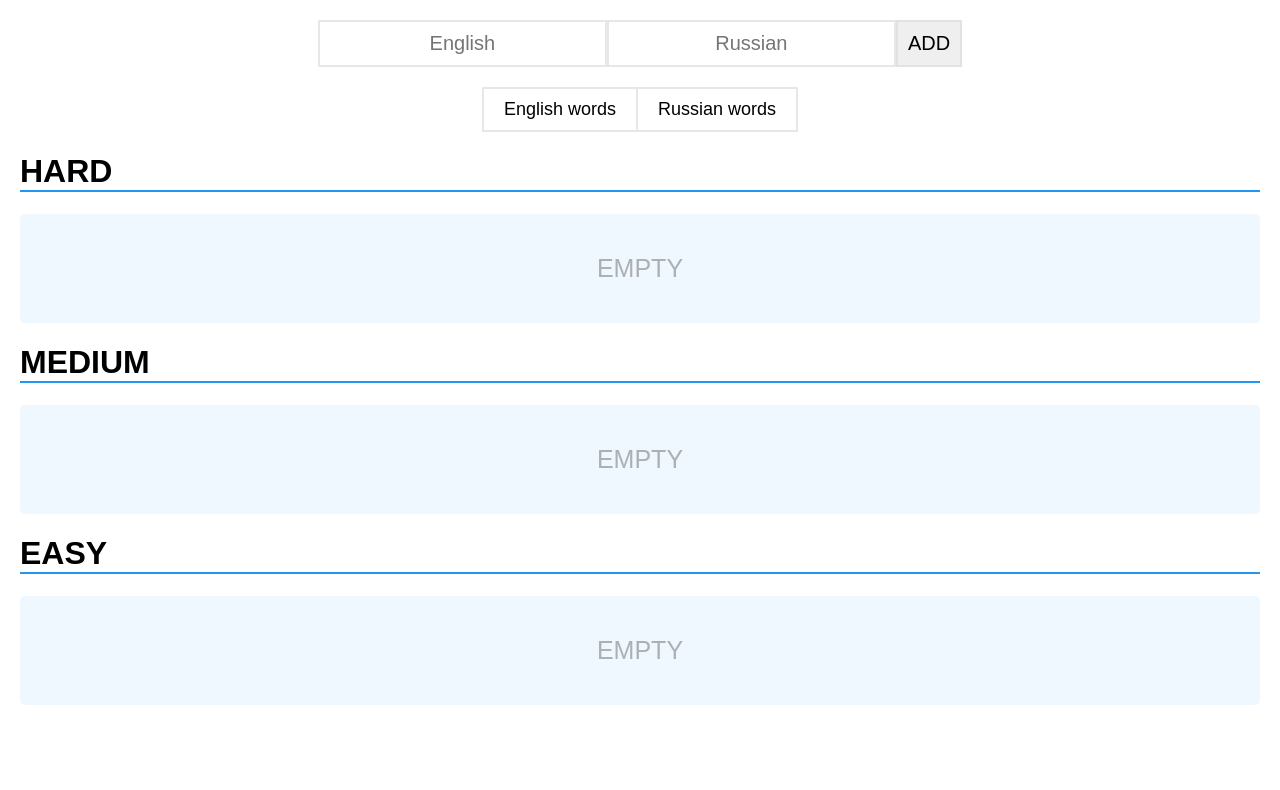
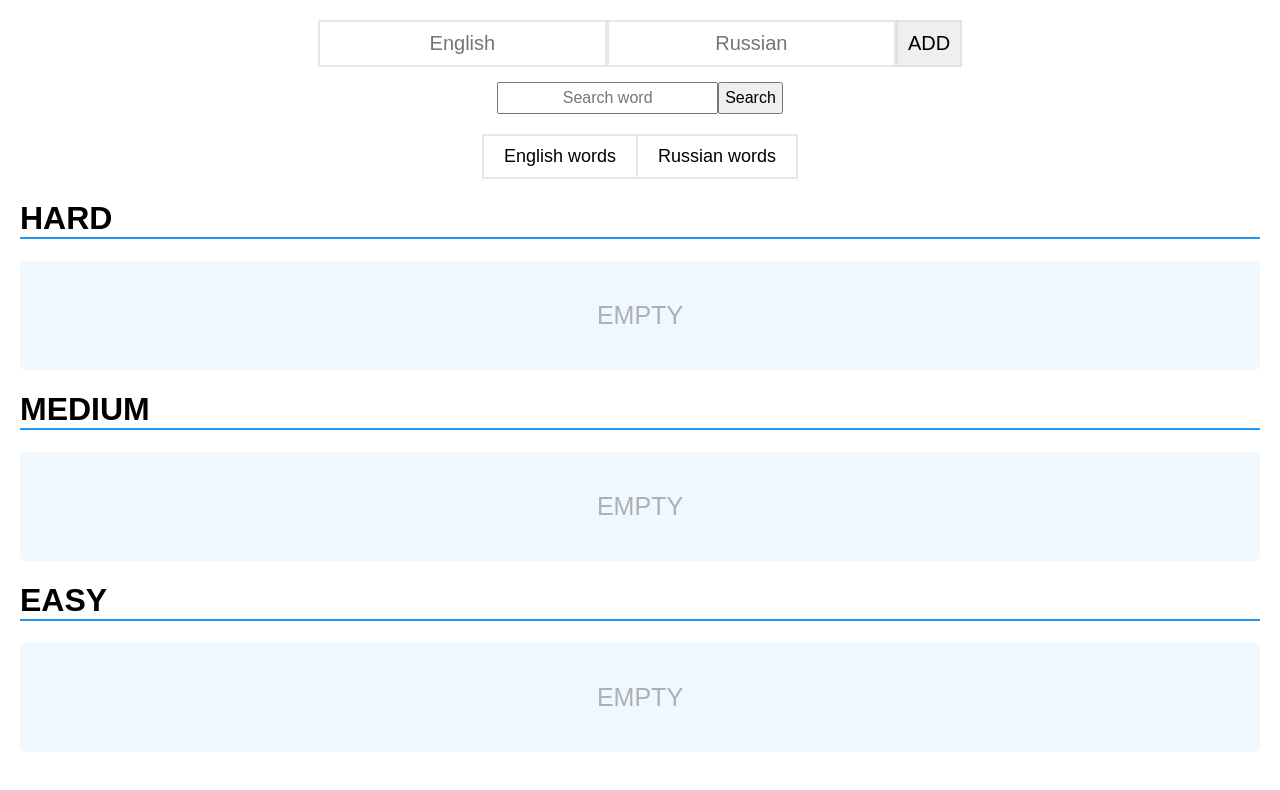
Before and after one commit to sorc97/Dictionary, a React (Create React App) app: page /#/ in a window 1280 px wide. Shown: the top 790 px of the page. Built offline with nearby package versions, Linux system fonts and the light colour scheme.

Commit message:
Search and Errors handling

```diff
--- a/public/index.html
+++ b/public/index.html
@@ -34,6 +34,17 @@
 
     .addWord-button{
       cursor: pointer;
+    }
+
+    .search-form{
+      text-align: center;
+      margin-top: 15px;
+    }
+
+    .search-form>*{
+      padding: 5px;
+      font-size: 16px;
+      text-align: center;
     }
 
     .changeLang-wrapper{
@@ -97,6 +108,7 @@
       border: 2px solid rgba(223, 220, 220, 0.719);
       border-radius: 5px;
       cursor: pointer;
+      text-transform: uppercase;
       transition: all .4s ease;
     }
 
@@ -185,11 +197,12 @@
       z-index: 3;
     }
 
-    .modal-content>h1{
+    .phrases-header{
       text-align: center;
+      text-transform: uppercase;
     }
 
-    .modal-content>h1>span:nth-of-type(1) {
+    .phrases-header>span:nth-of-type(1) {
       border-bottom: 2px solid #2196F3;
       margin-bottom: 20px;
       line-height: 1.5em;
--- a/src/components/App.js
+++ b/src/components/App.js
@@ -4,18 +4,29 @@ import {
   ComplexititesContainer,
   ChangeLangContainer,
   ContextMenuContainer,
-  PhrasesContainer
+  PhrasesContainer,
+  Search
 } from './Containers'
-import {Route} from 'react-router-dom'
+// import Modal from './Modal'
+import ModalError from './ModalError'
+import {Route, Switch} from 'react-router-dom'
 
 const App = () =>
   <Route path='/' component={() =>
     <div className='wrapper'>
       <NewWord/>
+      <Search/>
       <ChangeLangContainer/>
       <ComplexititesContainer/>
       <ContextMenuContainer/>
-      <Route path='/phrases/:id' component={PhrasesContainer}/>
+      <Switch>
+        <Route
+          path='/phrases/error'
+          component={({history})=>
+            <ModalError history={history} title='Word not found'/>}
+        />
+        <Route path='/phrases/:id' component={PhrasesContainer}/>
+      </Switch>
     </div>
   }/>
 
--- a/src/components/Containers.js
+++ b/src/components/Containers.js
@@ -15,6 +15,7 @@ import ChangeLangForm from './ChangeLangForm'
 import Complexitites from './Complexities'
 import ContextMenu from './ContextMenu'
 import PhrasesModal from './PhrasesModal'
+import SearchForm from './SearchForm'
 import {findById} from '../lib/array-helpers'
 
 //Add Word Form
@@ -26,6 +27,12 @@ export const NewWord = connect(
     }
   })
 )(AddWordForm)
+
+export const Search = connect(
+  state => ({
+    words: [...state.words]
+  })
+)(SearchForm)
 
 //Change Language Form
 export const ChangeLangContainer = connect(
--- /dev/null
+++ b/src/components/ModalError.js
@@ -0,0 +1,9 @@
+import React from 'react'
+import Modal from './Modal'
+
+const ModalError = ({title, history}) =>
+  <Modal onHideModal={() => history.goBack()}>
+    <h1>{title}</h1>
+  </Modal>
+
+export default ModalError
--- a/src/components/PhrasesModal.js
+++ b/src/components/PhrasesModal.js
@@ -3,12 +3,18 @@ import AddPhraseForm from './AddPhraseForm'
 import PhrasesList from './PhrasesList'
 import {withRouter} from 'react-router-dom'
 import Modal from './Modal'
-
+import ModalError from './ModalError'
 
 const PhrasesModal = ({word = {}, onNewPhrase = f=> f, history}) =>
+  (!Object.keys(word).length) ?
+    <ModalError title="Word not found" history={history}/> :
     <Modal onHideModal={()=> history.goBack()}>
       <React.Fragment>
-      <h1><span>{word.eng}</span> <br/> <span>{word.rus}</span></h1>
+        <h1 className="phrases-header">
+          <span>{word.eng}</span>
+          <br/>
+          <span>{word.rus}</span>
+        </h1>
         <AddPhraseForm
           onNewPhrase={phrase => onNewPhrase(phrase, word.id)}/>
         {
--- /dev/null
+++ b/src/components/SearchForm.js
@@ -0,0 +1,34 @@
+import React from 'react'
+import {findByTitle} from '../lib/array-helpers'
+import {withRouter} from 'react-router-dom'
+
+const SearchForm = ({words, history}) => {
+  let _serchQuery;
+
+  const submit = e => {
+    e.preventDefault();
+
+    const query = _serchQuery.value.toLowerCase();
+    const foundWord = findByTitle(words, query);
+
+    (foundWord) ?
+      history.push(`/phrases/${foundWord.id}`) :
+      history.push(`/phrases/error`)
+
+    _serchQuery.value = '';
+  }
+
+  return (
+    <form onSubmit={submit} name='search' className='search-form'>
+      <input
+        type='text'
+        placeholder='Search word'
+        ref={input => _serchQuery = input}
+        className='search-text'/>
+      <button className='search-button'>Search</button>
+    </form>
+  )
+
+}
+
+export default withRouter(SearchForm)
--- a/src/lib/array-helpers.js
+++ b/src/lib/array-helpers.js
@@ -5,7 +5,17 @@ export const getFirstArrayItem = array => array[0]
 export const filterArrayById = (array, id) =>
   array.filter(item => String(item.id) === id)
 
+
 export const findById = compose(
   getFirstArrayItem,
   filterArrayById
 )
+
+export const filterArrayByTitle = (array, title) =>
+  array.filter(item => item.eng === title || item.rus === title)
+  // array.filter(item => item.eng === title)
+
+export const findByTitle = compose(
+  getFirstArrayItem,
+  filterArrayByTitle
+)
--- a/src/redux/reducers.js
+++ b/src/redux/reducers.js
@@ -6,8 +6,8 @@ export const word = (state = {}, action) => {
     case C.ADD_WORD:
       return {
         id: v4(),
-        eng: action.eng.toUpperCase(),
-        rus: action.rus.toUpperCase(),
+        eng: action.eng.toLowerCase(),
+        rus: action.rus.toLowerCase(),
         currentLang: 'eng',
         complexity: 'hard',
         phrases: []
```
Lines whose indentation alone changed are shown as unchanged.
